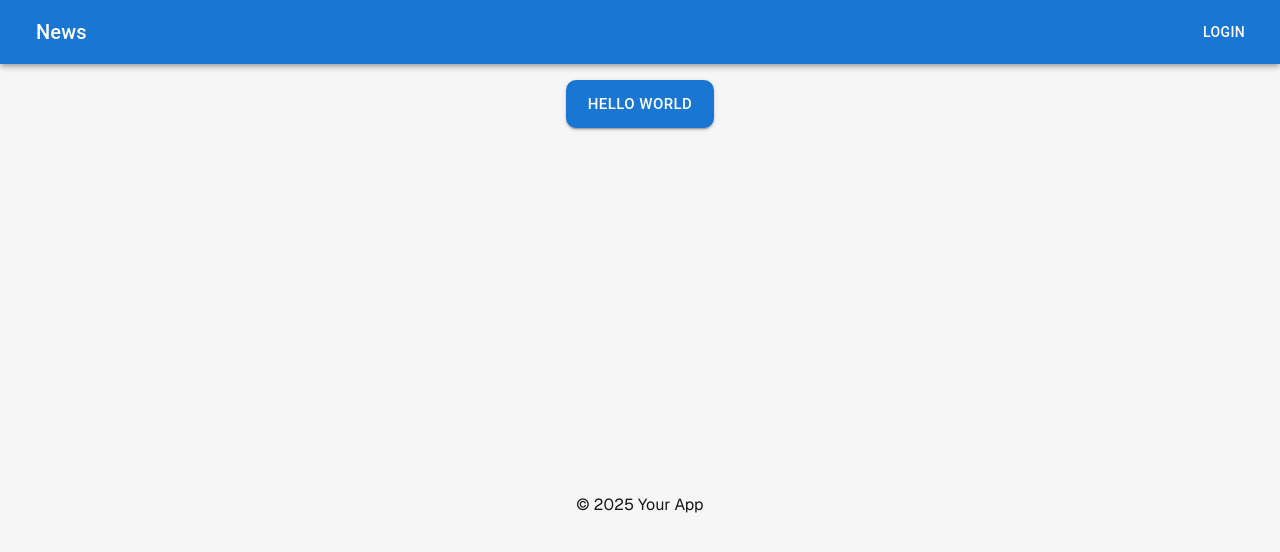
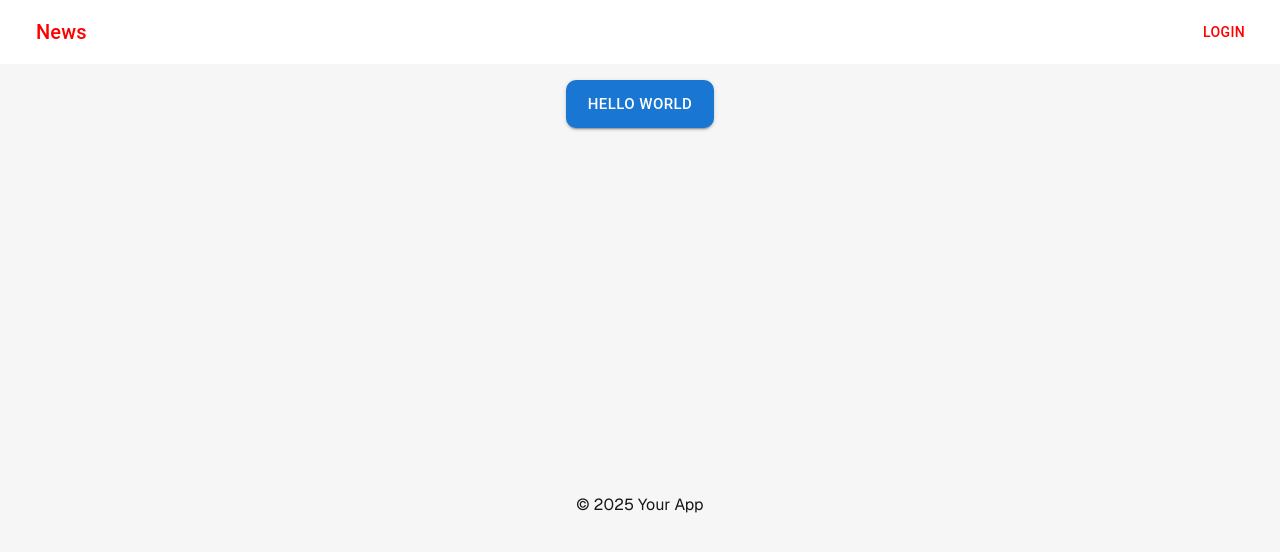
Before and after one commit to koiralabishwas/expense-manager, a Next.js app in the folder frontend/: page / in a window 1280 px wide. Shown: the top 552 px of the page. Built offline with nearby package versions, Linux system fonts and the light colour scheme.

Commit message:
sx 便利

```diff
--- a/frontend/src/app/components/TopBar.tsx
+++ b/frontend/src/app/components/TopBar.tsx
@@ -1,24 +1,33 @@
-import { AppBar, Box, Button, IconButton, Toolbar, Typography } from '@mui/material'
-import React from 'react'
+import {
+  AppBar,
+  Box,
+  Button,
+  IconButton,
+  Toolbar,
+  Typography,
+} from "@mui/material";
+import React from "react";
 
 const TopBar = () => {
   return (
-    <AppBar position="absolute">
+    <AppBar
+      position="absolute"
+      sx={{ backgroundColor: "white", color: "red", boxShadow: "none" }}
+    >
       <Toolbar>
         <IconButton
-          size="large" // Slightly smaller button
+          size="large"
           edge="start"
           color="inherit"
           aria-label="menu"
-        >
-        </IconButton>
+        ></IconButton>
         <Typography variant="h6" component="div" sx={{ flexGrow: 1 }}>
           News
         </Typography>
         <Button color="inherit">Login</Button>
       </Toolbar>
     </AppBar>
-  )
-}
+  );
+};
 
-export default TopBar
+export default TopBar;
```
